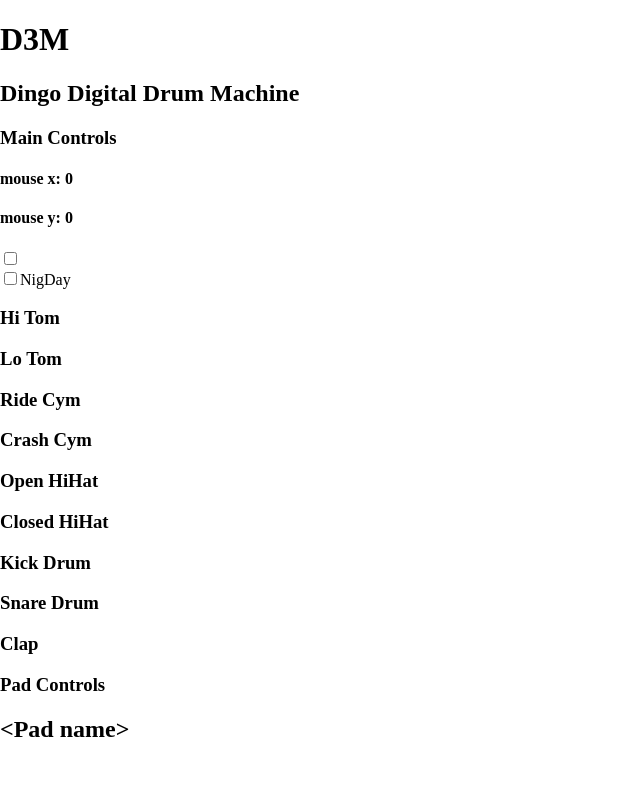
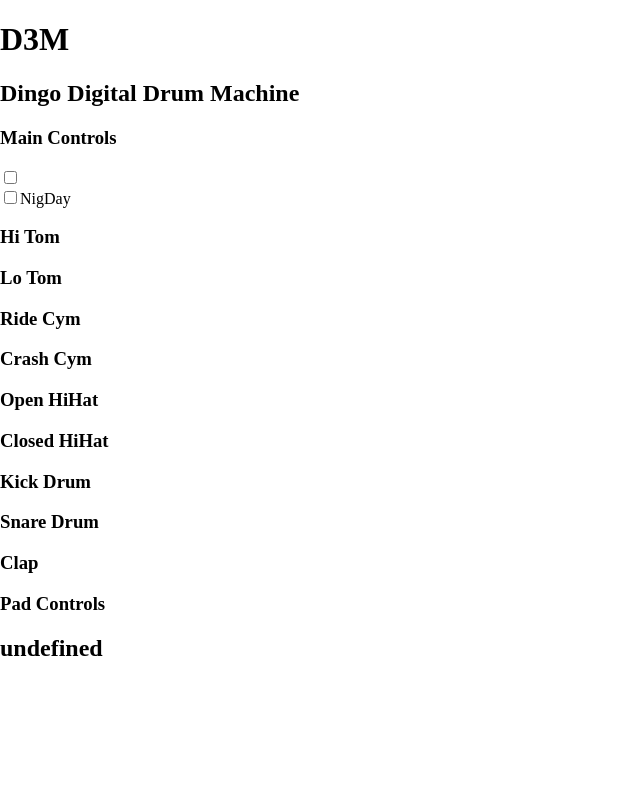
Before and after one commit to anthonymarkreynolds/Dingo-Percussion-Controller, a React (Create React App) app: page / in a window 1280 px wide. Shown: the top 800 px of the page, without its empty margins (0-640 px from the left). Built offline with nearby package versions, Linux system fonts and the light colour scheme; the HTML template or start-up script is replaced by a standard one.

Commit message:
dial debugging

```diff
--- a/src/App.js
+++ b/src/App.js
@@ -8,7 +8,7 @@ import Cursor from "./util/Cursor";
 
 function App() {
   const toggle = useState(false);
-  const select = useState();
+  const select = useState(null);
   const cursorState = useState({ x: 0, y: 0, mouseDown: false });
   return (
     <SelectCTX.Provider value={select}>
--- a/src/audio/AudioCTX.js
+++ b/src/audio/AudioCTX.js
@@ -31,7 +31,8 @@ let main = {
 const semitoneToPitch = (n) => 440 * (2 ** (1 / 12)) ** n;
 
 class Pad {
-  constructor(waveForm = "sine", baseFreq = 440) {
+  constructor(name, waveForm = "sine", baseFreq = 440, pan = 0) {
+    this.name = name;
     this.baseVol = 0.25;
     this.osc = new OscillatorNode(actx, {
       type: waveForm,
@@ -40,7 +41,7 @@ class Pad {
     this.vol = new GainNode(actx, {
       gain: 0,
     });
-    this.pan = new StereoPannerNode(actx);
+    this.pan = new StereoPannerNode(actx, { pan: pan });
     this.osc.connect(this.vol).connect(this.pan).connect(out);
   }
   trigger = () => {
@@ -57,6 +58,9 @@ class Pad {
   setPan = (value) => {
     this.pan.pan.setValueAtTime(value, actx.currentTime);
   };
+  getPan() {
+    return this.pan.pan.value;
+  }
   setPitch = (value) => {
     console.log(value);
     console.log(semitoneToPitch(value));
@@ -65,8 +69,8 @@ class Pad {
 }
 
 const pads = {
-  "Hi Tom": new Pad("sine", 440),
-  "Lo Tom": new Pad("triangle", 220),
+  "Hi Tom": new Pad("Hi Tom", "sine", 440, 0.25),
+  "Lo Tom": new Pad("Lo Tom", "triangle", 220),
   // {
 
   // osc: new OscillatorNode(actx, {
--- a/src/audio/Envelope.js
+++ b/src/audio/Envelope.js
@@ -9,4 +9,6 @@ class Envelope {
   }
 }
 
-const test = new Envelope(0.25, 0.25, 0.5, 0.25);
+class Pad {
+  constructor(actx,
+}
--- a/src/components/inputs/Dial.jsx
+++ b/src/components/inputs/Dial.jsx
@@ -14,20 +14,22 @@ const Dial = ({
   lg,
   step,
 }) => {
-  const [, setCursor] = useContext(CursorCTX);
+  const [cursor, setCursor] = useContext(CursorCTX);
 
   // toggle snapping behaviour
   const [_step, setStep] = useState(!!step);
 
   //internal value used to dial position
-  const [dialValue, setDialValue] = useState(initValue);
+  const [dialValue, setDialValue] = useState(initValue || 0);
 
   //calculated value for use with paramaeter
-  const [parameterValue, setParameterValue] = useState(initValue);
+  const [parameterValue, setParameterValue] = useState(initValue || 0);
 
   // When the dial turns some valueModifier's may update the parameterValue in steps, useEffect I used to run the parameterCallback only if the dial has turned enough to update the parameterValue.
   useEffect(() => {
-    if (parameterCallback) parameterCallback(parameterValue);
+    if (parameterCallback) {
+      parameterCallback(parameterValue);
+    }
   }, [parameterValue]);
 
   //min max is used to prevent the dial from overturning
--- a/src/components/main-controls/MainControls.jsx
+++ b/src/components/main-controls/MainControls.jsx
@@ -3,17 +3,13 @@ import AudioCTX from "../../audio/AudioCTX";
 import NightMode from "../../util/NightMode";
 import ToggleSwitch from "../inputs/ToggleSwitch";
 import ThemeStyleSwitch from "../inputs/ThemeStyleSwitch";
-import CursorCTX from "../../util/CursorCTX";
 
 const MainControls = () => {
   const { play } = useContext(AudioCTX);
   const [nightMode] = useContext(NightMode);
-  const [cursor] = useContext(CursorCTX);
   return (
     <div className={`main-controls ${nightMode && "night"}`}>
       <h3 className="area-label">Main Controls</h3>
-      <h4>mouse x: {cursor.x}</h4>
-      <h4>mouse y: {cursor.y}</h4>
       <ToggleSwitch callback={(playing) => !playing && play()} />
       <ThemeStyleSwitch />
     </div>
--- a/src/components/pad-controls/PadControls.jsx
+++ b/src/components/pad-controls/PadControls.jsx
@@ -1,4 +1,4 @@
-import { useContext } from "react";
+import { useContext, useState } from "react";
 import NightMode from "../../util/NightMode";
 import PadMain from "./PadMain";
 import ADSR from "./ADSR";
--- a/src/components/pad-controls/PadMain.jsx
+++ b/src/components/pad-controls/PadMain.jsx
@@ -1,25 +1,23 @@
-import { useContext } from "react";
-import AudioCTX from "../../audio/AudioCTX";
+import Dial from "../inputs/Dial";
 
-import Dial from "../inputs/Dial";
-const PadMain = () => {
-  const actx = useContext(AudioCTX);
-  return (
-    <div className="pad-main">
-      <h2 style={{ alignSelf: "center" }}> {"<Pad name>"} </h2>
-      <div className="dial-group">
+const PadMain = ({ selected }) => {
+  console.log("pan: ", selected?.getPan());
+  const dials = [
     <Dial
       sm
       label="Volume"
       initValue={0.25}
-          parameterCallback={actx.pads["Hi Tom"].setVol}
-        />
+      parameterCallback={selected?.setVol}
+    />,
+
     <Dial
       sm
       pan
+      initValue={selected?.pan.pan.value}
       label="Pan"
-          parameterCallback={actx.pads["Hi Tom"].setPan}
-        />
+      parameterCallback={selected?.setPan}
+    />,
+
     <Dial
       valueModifier={(value, step) =>
         step ? Math.trunc(value * 12) : value * 12
@@ -28,10 +26,17 @@ const PadMain = () => {
       pan
       label="Pitch"
       step="semi"
-          parameterCallback={actx.pads["Hi Tom"].setPitch}
-        />
-        <Dial sm initValue={0.5} md label="Duration" />
-      </div>
+      parameterCallback={selected?.setPitch}
+    />,
+    <Dial sm initValue={0.5} md label="Duration" />,
+  ];
+  return (
+    <div className="pad-main">
+      <h2 style={{ alignSelf: "center" }}>
+        {" "}
+        {`${selected?.pan.pan.value}` || "<Pad name>"}{" "}
+      </h2>
+      <div className="dial-group">{dials}</div>
     </div>
   );
 };
--- a/src/components/pads/Pads.jsx
+++ b/src/components/pads/Pads.jsx
@@ -15,7 +15,9 @@ const Pads = () => {
           key={i + 100}
           onClick={() => {
             pad.trigger();
-            setSelected(pads[pad]);
+            setSelected(pads[name]);
+            console.log(pads[name].name);
+            console.log(pads[name].pan.pan.value);
           }}
         >
           <h3 className="noselect">{name}</h3>
--- a/src/util/Cursor.jsx
+++ b/src/util/Cursor.jsx
@@ -3,15 +3,6 @@ import CursorCTX from "./CursorCTX";
 
 const Cursor = () => {
   const [cursor, setCursor] = useContext(CursorCTX);
-
-  const handleMouseMove = (e) => {
-    setCursor((prev) => {
-      if (prev.callback) {
-        prev.callback(prev.y, e.screenY);
-      }
-      return { ...prev, x: e.screenX, y: e.screenY };
-    });
-  };
 
   useEffect(() => {
     document.addEventListener("mouseup", () => {
@@ -21,7 +12,14 @@ const Cursor = () => {
         callback: undefined,
       }));
     });
-    document.addEventListener("mousemove", handleMouseMove);
+    document.addEventListener("mousemove", (e) => {
+      setCursor((prev) => {
+        if (prev.callback) {
+          prev.callback(prev.y, e.screenY);
+        }
+        return { ...prev, x: e.screenX, y: e.screenY };
+      });
+    });
   }, []);
 };
 
```
Lines whose indentation alone changed are shown as unchanged.
